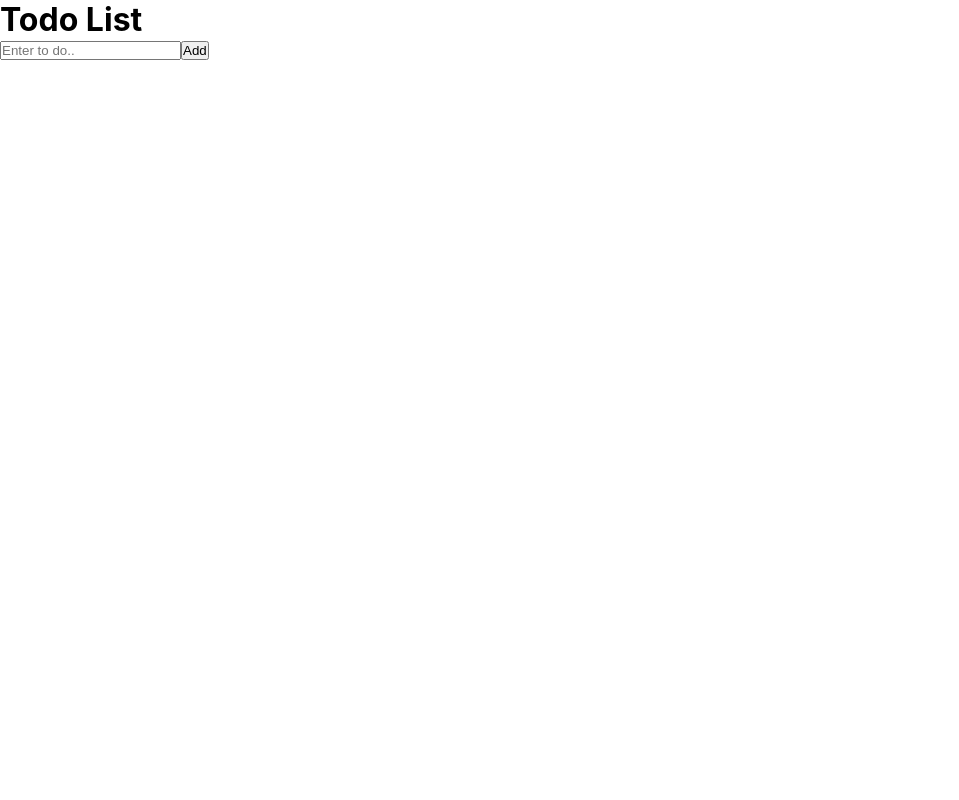
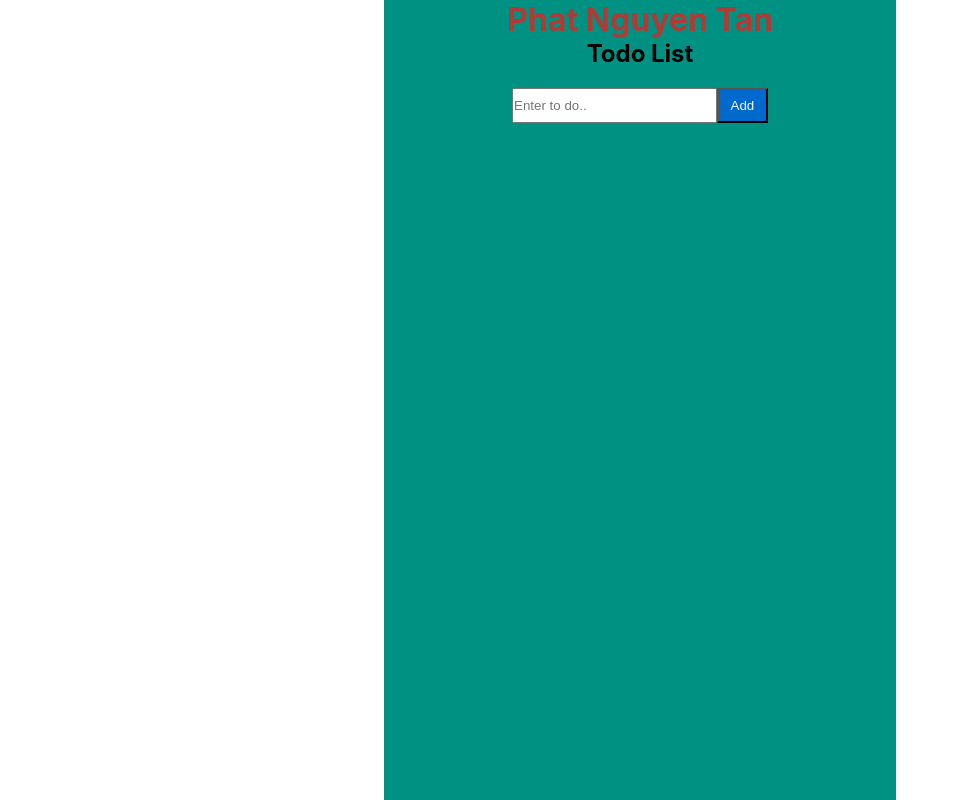
Before and after one commit to phatnguyen9722/react-app, a React (Create React App) app: page / in a window 1280 px wide. Shown: the whole page, without its empty margins (0-959 px from the left). Built offline with nearby package versions, Linux system fonts and the light colour scheme.

Commit message:
basic style

```diff
--- a/src/App.css
+++ b/src/App.css
@@ -4,3 +4,10 @@
   box-sizing: border-box;
   list-style: none;
 }
+
+.App {
+  width: 40%;
+  height: 800px;
+  margin: 0 auto;
+  background-color: #009183;
+}
--- a/src/components/Form.jsx
+++ b/src/components/Form.jsx
@@ -1,5 +1,6 @@
 import React from "react";
 import {v4 as uuidV4} from "uuid";
+import './Form.scss'
 
 function Form({input, setInput, todos, setTodos}) {
     const onInputChange = (event) => {
@@ -11,7 +12,7 @@ function Form({input, setInput, todos, setTodos}) {
         setInput ("");
     }
     return (
-        <form onSubmit={onFormSubmit}>
+        <form onSubmit={onFormSubmit} className="form-todo">
             <input
                 type="text"
                 placeholder="Enter to do.."
--- /dev/null
+++ b/src/components/Form.scss
@@ -0,0 +1,18 @@
+.form-todo {
+    padding-top: 20px;
+    width: 100%;
+    height: auto;
+    display: flex;
+    justify-content: center;
+
+    .task-input {
+        width: 40%;
+    }
+    .btn-add {
+        cursor: pointer;
+        background-color: #0069CE;
+        width: 10%;
+        height: 35px;
+        color: aliceblue;
+    }
+}
--- a/src/components/Header.jsx
+++ b/src/components/Header.jsx
@@ -1,9 +1,11 @@
 import React from "react";
+import './Header.scss'
 
 function Header() {
     return (
         <div className="header">
-            <h1>Todo List</h1>
+            <h1>Phat Nguyen Tan</h1>
+            <h2>Todo List</h2>
         </div>
     );
 }
--- /dev/null
+++ b/src/components/Header.scss
@@ -0,0 +1,12 @@
+.header {
+    display: flex;
+    justify-content: center;
+    align-items: center;
+    flex-direction: column;
+    width: 80%;
+    height: auto;
+    margin: 0 auto;
+    & > h1 {
+        color: #B13A34;
+    }
+}
--- a/src/components/TodosList.jsx
+++ b/src/components/TodosList.jsx
@@ -1,4 +1,5 @@
 import React from "react";
+import './TodosList.scss';
 
 function TodosList({todos, setTodos}) {
     return (
--- /dev/null
+++ b/src/components/TodosList.scss
@@ -0,0 +1,14 @@
+.todo-list {
+    width: 100%;
+    height: 25px;
+    display: flex;
+    justify-content: center;
+    padding-top: 8px;
+
+    & > .list {
+        width: 50%;
+        height: 25px;
+        color: #0069CE;
+        text-align: center;
+    }
+}
```
